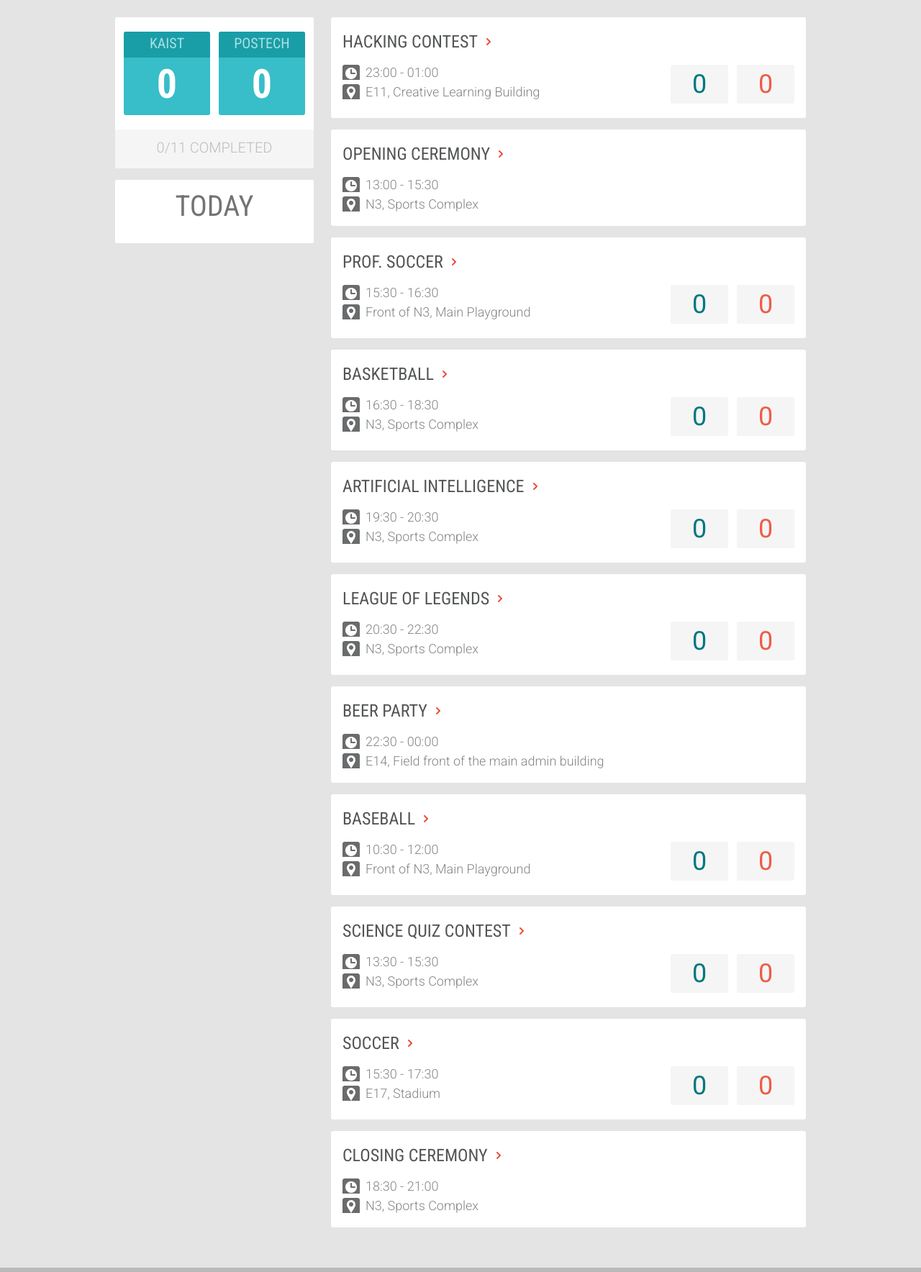
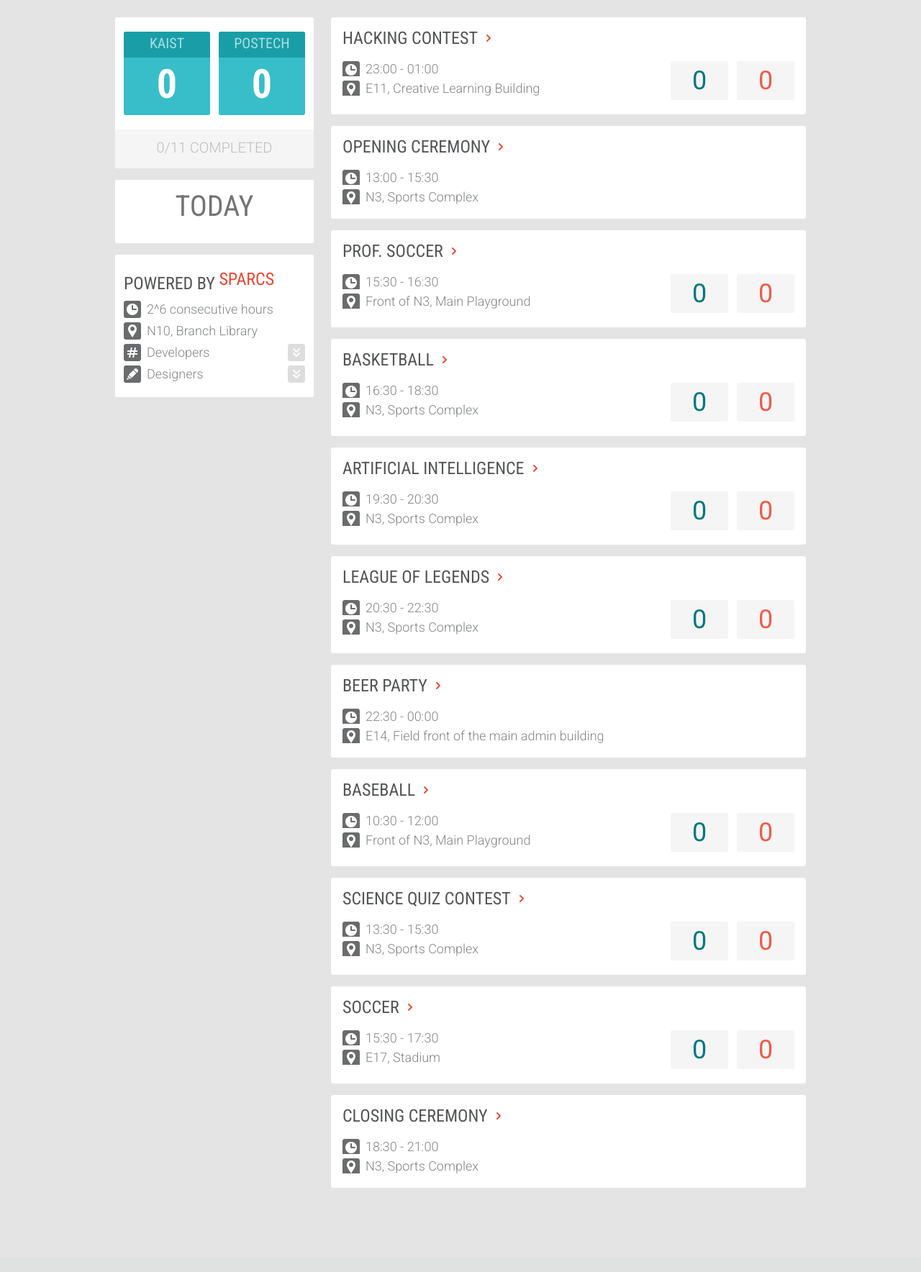
Before and after one commit to sparcs-kaist/sciwar, a Django app: page / in a window 1280 px wide. Shown: the part 70-1838 px from the top of the page at 72% size. After the commit the page ends 1721 px from the top, so only its background shows below. Run offline with Django 3.2, Linux system fonts and the light colour scheme; data comes from the database, SQL or seed files in the repository; parts of the project's set-up code (start-up, migrations or seed data) failed here and were passed over; some libraries are stand-ins or nearby versions.

Commit message:
add 'powered by sparcs'

```diff
--- a/sciwar/main/static/css/common.css
+++ b/sciwar/main/static/css/common.css
@@ -21,7 +21,7 @@ body{
 	height:100%;
 	background:#e4e4e4;
 	overflow:auto;
-        border-bottom:6px solid #bababa;
+        padding-bottom:40px;
 }
 #wrapper{
 	width:960px;
@@ -209,3 +209,115 @@ aside #option{
 #content{
 	padding-bottom:40px;
 }
+
+/* GOD OF THIS SITE */
+
+aside #creators{
+	margin-top:16px;
+	padding:20px 12px;
+	background:#fff;
+	border-radius:2px;
+	-moz-border-radius:2px;
+	-webkit-border-radius:2px;
+}
+aside #creators h2{
+	font-family:"Roboto Condensed", sans-serif;
+	font-size:24px;
+	font-weight:400;
+	color:#525455;
+	display:inline-block;
+}
+aside #creators h2 em{
+	color:#ed462f;
+	font-family:"Roboto Condensed", sans-serif;
+	font-size:24px;
+	font-weight:400;
+	font-style:normal;
+	display:inline-block;
+}
+aside #creators p{
+	font-family:"Roboto", sans-serif;
+	font-size:18px;
+	font-weight:300;
+	line-height:24px;
+	padding-left:32px;
+	margin-top:6px;
+	color:#828586;
+}
+aside #creators div{
+	font-family:"Roboto", sans-serif;
+	font-size:18px;
+	font-weight:300;
+	line-height:24px;
+	padding-left:32px;
+	margin-top:6px;
+	color:#828586;
+}
+aside #creators .time *{
+	display:inline-block;
+}
+aside #creators .time{
+	background:url("/media/res/icon_event_time.png") left top no-repeat;
+}
+aside #creators .map{
+	background:url("/media/res/icon_event_map.png") left top no-repeat;
+}
+aside #creators .developers{
+	background:url("/media/res/icon_god_developer.png") left top no-repeat;
+}
+aside #creators .designers{
+	background:url("/media/res/icon_god_designer.png") left top no-repeat;
+}
+aside #creators .list{
+	display:none;
+	clear:both;
+}
+aside #creators .list li{
+	display:inline-block;
+	border-radius:3px;
+	-moz-border-radius:3px;
+	-webkit-border-radius:3px;
+	height:32px;
+	background:#f5f5f5;
+	color:#a1a0a0;
+	font-family:"Roboto", sans-serif;
+	font-size:18px;
+	line-height:32px;
+	font-weight:300;
+	padding:0 10px;
+	margin-top:6px;
+}
+aside #creators .list a{
+	color:#a1a0a0;
+	font-family:"Roboto", sans-serif;
+	font-size:18px;
+	line-height:32px;
+	font-weight:300;
+}
+aside #creators .list a:hover{
+	color:#ed462f;
+}
+aside #creators div span{
+	float:left;
+}
+aside #creators div button{
+	font-size:0;
+	width:24px;
+	height:24px;
+	border:none;
+	float:right;
+	cursor:pointer;
+	display:block;
+}
+aside #creators div button.flip-hide{
+	background:url("/media/res/btn_hide_nor.png") left top no-repeat;
+}
+aside #creators div button.flip-hide:hover{
+	background:url("/media/res/btn_hide_sel.png") left top no-repeat;
+}
+aside #creators div button.flip-show{
+	background:url("/media/res/btn_show_nor.png") left top no-repeat;
+}
+aside #creators div button.flip-show:hover{
+	background:url("/media/res/btn_show_sel.png") left top no-repeat;
+}
--- a/sciwar/main/static/css/index.css
+++ b/sciwar/main/static/css/index.css
@@ -246,6 +246,9 @@
 	-moz-border-radius:3px;
 	-webkit-border-radius:3px;
 }
+#content .event-list .event-item h2{
+	margin-top:-5px;
+}
 #content .event-list .event-item h2 a{
 	font-family:"Roboto Condensed", sans-serif;
 	font-size:24px;
--- /dev/null
+++ b/sciwar/main/static/js/layout.js
@@ -0,0 +1,30 @@
+var Creators = {
+    initialize:function(){
+        this.btn_developers = $("#creators>.developers>button");
+        this.developers = $("#creators>.developers>.list");
+        this.btn_designers = $("#creators>.designers>button");
+        this.designers = $("#creators>.designers>.list");
+
+        this.registerHandlers();
+    },
+    registerHandlers:function(){
+        $(this.btn_developers).click(function(){
+            if($(this).hasClass("flip-hide")){
+                $(Creators.developers).hide('fast');
+                $(this).removeClass("flip-hide").addClass("flip-show");
+            }else{
+                $(Creators.developers).show('fast');
+                $(this).removeClass("flip-show").addClass("flip-hide");
+            }
+        });
+        $(this.btn_designers).click(function(){
+            if($(this).hasClass("flip-hide")){
+                $(Creators.designers).hide('fast');
+                $(this).removeClass("flip-hide").addClass("flip-show");
+            }else{
+                $(Creators.designers).show('fast');
+                $(this).removeClass("flip-show").addClass("flip-hide");
+            }
+        });
+    },
+};
--- a/sciwar/main/templates/index.html
+++ b/sciwar/main/templates/index.html
@@ -22,7 +22,7 @@
     {% if current_event %}
     <article class="live">
         <span class="status">Live</span>
-        <span class="time">{{ current_event.start_time|time:"H:i" }} - {{ current_event.start_time|time:"H:i" }}</span>
+        <span class="time">{{ current_event.start_time|time:"H:i" }} - {{ current_event.end_time|time:"H:i" }}</span>
         <h2 class="event"><a href="#">{{ current_event.name }}</a></h2>
         <p class="comment">{{ current_event.description }}</p>
         {% if current_event.is_competition %}
--- a/sciwar/main/templates/layout.html
+++ b/sciwar/main/templates/layout.html
@@ -15,10 +15,12 @@
         {% block style %}{% endblock %}
         <!-- SCRIPTS -->
         <script type="text/javascript" src="{{STATIC_URL}}js/jquery-1.9.1.js"></script>
+        <script type="text/javascript" src="{{STATIC_URL}}js/layout.js"></script>
         {% block script %}{% endblock %}
         <!-- SCRIPT INITIALIZATION -->
         <script type="text/javascript">
             $(document).ready(function(){
+                Creators.initialize();
                 {% block initialize %}{% endblock %}
             });
         </script>
@@ -61,12 +63,40 @@
                     <!-- ASIDE OPTION CONTENT -->
                     {% block leftdown %}{% endblock %}
                 </div>
+                <!-- GOD OF THIS SITE -->
+                <div id="creators">
+                    <h2>POWERED BY <em>SPARCS</em></h2>
+                    <p class="time">2^6 consecutive hours</p>
+                    <p class="map">N10, Branch Library</p>
+                    <div class="developers">
+                        <span>Developers</span>
+                        <button class="flip-show">hide</button>
+                        <ul class="list">
+                            <li><a href="http://fb.com/heretor92">Jong-hyuk, Jung</a></li>
+                            <li><a href="http://fb.com/boolgom">Kyum-in, Sim</a></li>
+                            <li>Seok-ju, Hong</li>
+                            <li>Tae-hyun, Lee</li>
+                            <li>Doo-hyun, Kim</li>
+                            <li>Chang-won, Lee</li>
+                            <li>Jae-eui, Ma</li>
+                            <li><a href="http://rodumani.kr">Chang-je, Jeong</a></li>
+                        </ul>
+                    </div>
+                    <div class="designers">
+                        <span>Designers</span>
+                        <button class="flip-show">hide</button>
+                        <ul class="list">
+                            <li><a href="https://www.facebook.com/heretor92">Jong-Hyuk, Jung</a></li>
+                            <li>Ji-hyang, Bak</li>
+                            <li>Dong-jae, Lee</li>
+                        </ul>
+                    </div>
+                </div>
             </aside>
             <!-- CONTENT -->
             <div id="content">
                 <!-- CONTENT CONTENT -->
                 {% block right %}{% endblock %}
-                <!-- GOD OF THIS SITE -->
             </div>
         </div>
     </body>
```
Also changed, not shown: sciwar/main/media/res/icon_god_designer.png (added), sciwar/main/media/res/icon_god_developer.png (added).
